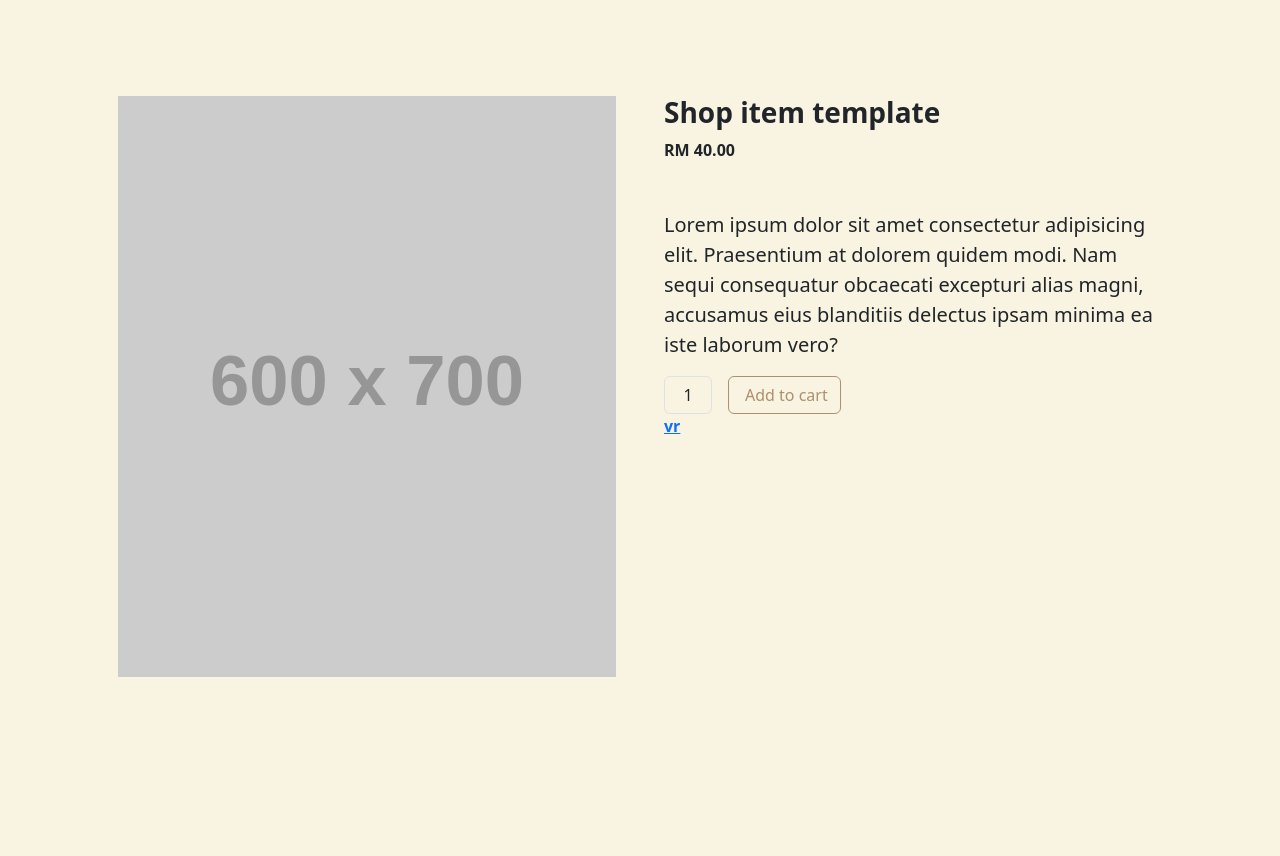
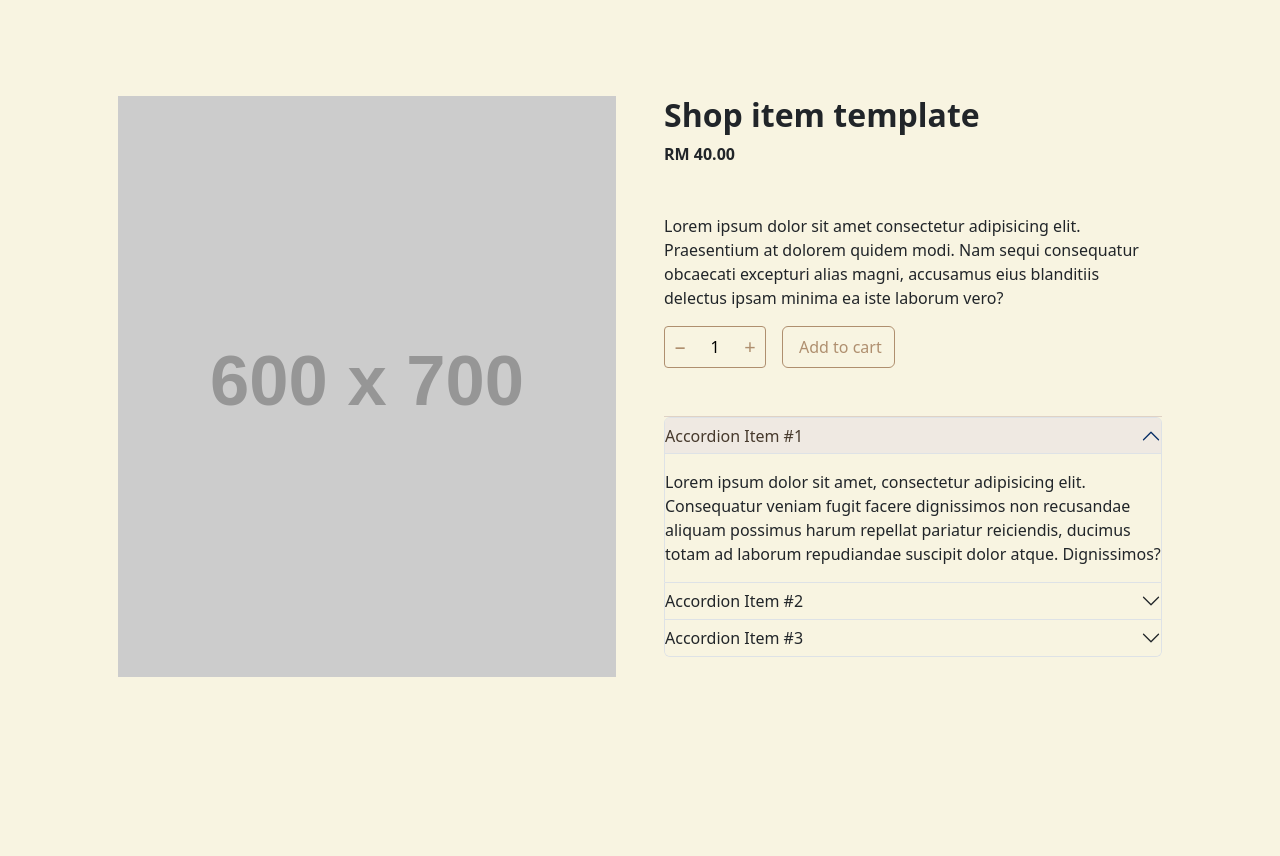
Before and after one commit to Radixactivetea/StarLightARShop, a PHP site: page /shop/1 in a window 1280 px wide. Shown: the part 118-974 px from the top of the page. Run offline with PHP 8.4, Linux system fonts and the light colour scheme; grey boxes labelled with a size stand in for pictures from a placeholder-image service; some libraries are stand-ins or nearby versions.

Commit message:
finish main

```diff
--- /dev/null
+++ b/public/css/product.css
@@ -0,0 +1,50 @@
+.quantity {
+  display: flex;
+  border: 1px solid #AF8F6f;
+  border-radius: 4px;
+  overflow: hidden;
+}
+
+.quantity button {
+  background-color: transparent;
+  color: #AF8F6f;
+  border: none;
+  cursor: pointer;
+  font-size: 20px;
+  width: 30px;
+  height: auto;
+  text-align: center;
+  transition: background-color 0.2s;
+}
+
+.quantity button:hover {
+  background-color: #AF8F6f;
+}
+
+.input-box {
+  background-color: transparent;
+  width: 40px;
+  text-align: center;
+  border: none;
+  padding: 8px 10px;
+  font-size: 16px;
+  outline: none;
+}
+
+/* Hide the number input spin buttons */
+.input-box::-webkit-inner-spin-button,
+.input-box::-webkit-outer-spin-button {
+  -webkit-appearance: none;
+  margin: 0;
+}
+
+.input-box[type="number"] {
+  appearance: textfield;
+}
+
+.accordion {
+  --bs-accordion-body-padding-x: 0px;
+  --bs-accordion-body-padding-y: 16px;
+  --bs-accordion-btn-padding-x: 0px;
+  --bs-accordion-btn-padding-y: 8px;
+}
--- /dev/null
+++ b/public/js/product.js
@@ -0,0 +1,49 @@
+(function () {
+    const quantityContainer = document.querySelector(".quantity");
+    const minusBtn = quantityContainer.querySelector(".minus");
+    const plusBtn = quantityContainer.querySelector(".plus");
+    const inputBox = quantityContainer.querySelector(".input-box");
+
+    updateButtonStates();
+
+    quantityContainer.addEventListener("click", handleButtonClick);
+    inputBox.addEventListener("input", handleQuantityChange);
+
+    function updateButtonStates() {
+      const value = parseInt(inputBox.value);
+      minusBtn.disabled = value <= 1;
+      plusBtn.disabled = value >= parseInt(inputBox.max);
+    }
+
+    function handleButtonClick(event) {
+      if (event.target.classList.contains("minus")) {
+        decreaseValue();
+      } else if (event.target.classList.contains("plus")) {
+        increaseValue();
+      }
+    }
+
+    function decreaseValue() {
+      let value = parseInt(inputBox.value);
+      value = isNaN(value) ? 1 : Math.max(value - 1, 1);
+      inputBox.value = value;
+      updateButtonStates();
+      handleQuantityChange();
+    }
+
+    function increaseValue() {
+      let value = parseInt(inputBox.value);
+      value = isNaN(value) ? 1 : Math.min(value + 1, parseInt(inputBox.max));
+      inputBox.value = value;
+      updateButtonStates();
+      handleQuantityChange();
+    }
+
+    function handleQuantityChange() {
+      let value = parseInt(inputBox.value);
+      value = isNaN(value) ? 1 : value;
+
+      // Execute your code here based on the updated quantity value
+      console.log("Quantity changed:", value);
+    }
+  })();
--- a/src/pages/product.view.php
+++ b/src/pages/product.view.php
@@ -9,7 +9,7 @@
     <link rel="stylesheet" href="/node_modules/bootstrap/dist/css/bootstrap.min.css">
     <link rel="stylesheet" href="/public/css/bs-theme-overrides.css">
     <!-- shop style -->
-
+    <link rel="stylesheet" href="/public/css/product.css">
 </head>
 
 <body>
@@ -24,24 +24,76 @@
                 <div class="col-md-6"><img class="card-img-top mb-5 mb-md-0"
                         src="https://dummyimage.com/600x700/dee2e6/6c757d.jpg" alt="..." /></div>
                 <div class="col-md-6">
-                    <h3 class="fw-bolder">Shop item template</h3>
+                    <h2 class="fw-bolder">Shop item template</h2>
                     <div class="mb-5">
                         <!-- <span class="text-decoration-line-through">$45.00</span> -->
                         <span>RM 40.00</span>
                     </div>
-                    <p class="lead">Lorem ipsum dolor sit amet consectetur adipisicing elit. Praesentium at dolorem
+                    <p class="fs-6 fw-light">Lorem ipsum dolor sit amet consectetur adipisicing elit. Praesentium at
+                        dolorem
                         quidem modi. Nam sequi consequatur obcaecati excepturi alias magni, accusamus eius blanditiis
                         delectus ipsam minima ea iste laborum vero?</p>
                     <div class="d-flex">
-                        <input class="form-control text-center me-3" id="inputQuantity" type="num" value="1"
-                            style="max-width: 3rem" />
+                        <div class="quantity me-3">
+                            <button class="minus" aria-label="Decrease">&minus;</button>
+                            <input type="number" class="input-box" value="1" min="1" max="10">
+                            <button class="plus" aria-label="Increase">&plus;</button>
+                        </div>
                         <button class="btn btn-outline-primary flex-shrink-0" type="button">
                             <i class="bi-cart-fill me-1"></i>
                             Add to cart
                         </button>
                     </div>
-                    <a href="#" class="">vr</a>
-
+                    <div class="accordion mt-5 border-top border-primary-subtle">
+                        <div class="accordion-item">
+                            <h2 class="accordion-header">
+                                <button class="accordion-button" type="button" data-bs-toggle="collapse"
+                                    data-bs-target="#panelsStayOpen-collapseOne" aria-expanded="true"
+                                    aria-controls="panelsStayOpen-collapseOne">
+                                    Accordion Item #1
+                                </button>
+                            </h2>
+                            <div id="panelsStayOpen-collapseOne" class="accordion-collapse collapse show">
+                                <div class="accordion-body fw-light ">
+                                    Lorem ipsum dolor sit amet, consectetur adipisicing elit. Consequatur veniam fugit
+                                    facere dignissimos non recusandae aliquam possimus harum repellat pariatur
+                                    reiciendis, ducimus totam ad laborum repudiandae suscipit dolor atque. Dignissimos?
+                                </div>
+                            </div>
+                        </div>
+                        <div class="accordion-item">
+                            <h2 class="accordion-header">
+                                <button class="accordion-button collapsed" type="button" data-bs-toggle="collapse"
+                                    data-bs-target="#panelsStayOpen-collapseTwo" aria-expanded="false"
+                                    aria-controls="panelsStayOpen-collapseTwo">
+                                    Accordion Item #2
+                                </button>
+                            </h2>
+                            <div id="panelsStayOpen-collapseTwo" class="accordion-collapse collapse">
+                                <div class="accordion-body fw-light ">
+                                    Lorem ipsum dolor sit amet, consectetur adipisicing elit. Consequatur veniam fugit
+                                    facere dignissimos non recusandae aliquam possimus harum repellat pariatur
+                                    reiciendis, ducimus totam ad laborum repudiandae suscipit dolor atque. Dignissimos?
+                                </div>
+                            </div>
+                        </div>
+                        <div class="accordion-item">
+                            <h2 class="accordion-header">
+                                <button class="accordion-button collapsed" type="button" data-bs-toggle="collapse"
+                                    data-bs-target="#panelsStayOpen-collapseThree" aria-expanded="false"
+                                    aria-controls="panelsStayOpen-collapseThree">
+                                    Accordion Item #3
+                                </button>
+                            </h2>
+                            <div id="panelsStayOpen-collapseThree" class="accordion-collapse collapse">
+                                <div class="accordion-body fw-light ">
+                                    Lorem ipsum dolor sit amet, consectetur adipisicing elit. Consequatur veniam fugit
+                                    facere dignissimos non recusandae aliquam possimus harum repellat pariatur
+                                    reiciendis, ducimus totam ad laborum repudiandae suscipit dolor atque. Dignissimos?
+                                </div>
+                            </div>
+                        </div>
+                    </div>
                 </div>
             </div>
         </div>
@@ -165,6 +217,8 @@
     <!-- bootstap and popper -->
     <script src="/node_modules/@popperjs/core/dist/umd/popper.min.js"></script>
     <script src="/node_modules/bootstrap/dist/js/bootstrap.min.js"></script>
+
+    <script src="/public/js/product.js"></script>
 </body>
 
 </html>
```
